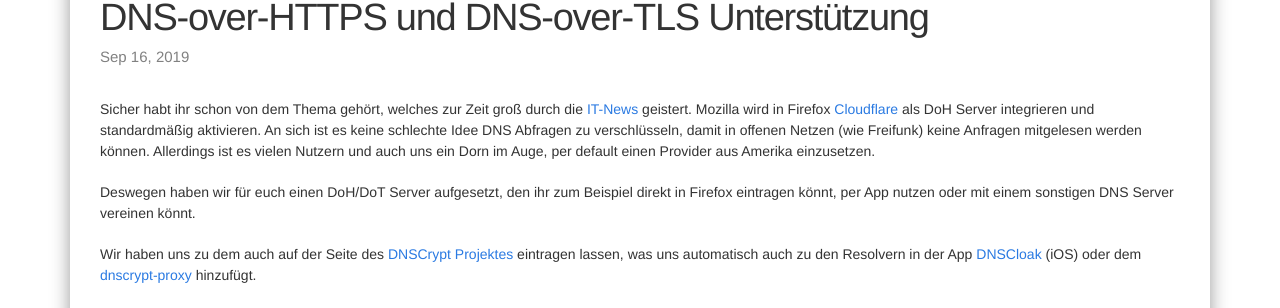
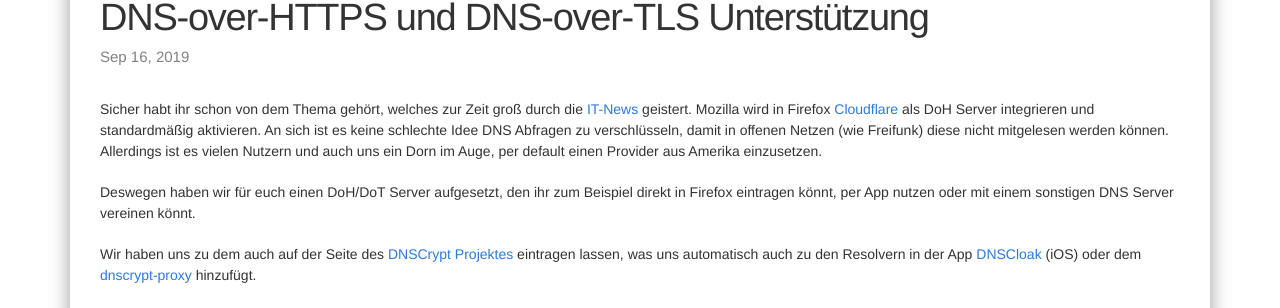
Before and after one commit to freifunkMUC/freifunkmuc.github.io, a Jekyll site: the page built from _posts/2019-09-16-doh-dot-ffmuc.markdown, in a window 1280 px wide and 900 px high. Shown: the part 112-420 px from the top of the window. Built offline with Jekyll 4.4.1, drawn with Linux system fonts in a browser that asks for light colours; some of the changed text lies outside the part shown.

Commit message:
Update 2019-09-16-doh-dot-ffmuc.markdown

````diff
--- a/_posts/2019-09-16-doh-dot-ffmuc.markdown
+++ b/_posts/2019-09-16-doh-dot-ffmuc.markdown
@@ -5,7 +5,7 @@ date:   2019-09-16 10:00:00
 categories: freifunkmuc
 ---
 
-Sicher habt ihr schon von dem Thema gehört, welches zur Zeit groß durch die [IT-News](https://www.golem.de/news/wegen-cloudflare-openbsd-deaktiviert-doh-im-firefox-browser-1909-143884.html) geistert. Mozilla wird in Firefox [Cloudflare](https://cloudflare.com) als DoH Server integrieren und standardmäßig aktivieren. An sich ist es keine schlechte Idee DNS Abfragen zu verschlüsseln, damit in offenen Netzen (wie Freifunk) keine Anfragen mitgelesen werden können. Allerdings ist es vielen Nutzern und auch uns ein Dorn im Auge, per default einen Provider aus Amerika einzusetzen.
+Sicher habt ihr schon von dem Thema gehört, welches zur Zeit groß durch die [IT-News](https://www.golem.de/news/wegen-cloudflare-openbsd-deaktiviert-doh-im-firefox-browser-1909-143884.html) geistert. Mozilla wird in Firefox [Cloudflare](https://cloudflare.com) als DoH Server integrieren und standardmäßig aktivieren. An sich ist es keine schlechte Idee DNS Abfragen zu verschlüsseln, damit in offenen Netzen (wie Freifunk) diese nicht mitgelesen werden können. Allerdings ist es vielen Nutzern und auch uns ein Dorn im Auge, per default einen Provider aus Amerika einzusetzen.
 
 Deswegen haben wir für euch einen DoH/DoT Server aufgesetzt, den ihr zum Beispiel direkt in Firefox eintragen könnt, per App nutzen oder mit einem sonstigen DNS Server vereinen könnt.
 
@@ -45,7 +45,7 @@ Falls ihr zuhause unbound als Resolver benutzt, ist das hinzufügen eines DoT Se
 ```
 
 ## Statistiken
-Natürlich, gibt es auch eine ausführliche [Statusseite](https://stats.ffmuc.net/d/tlvoghcZk/doh-dot?orgId=1&refresh=1m) auf der ihr alle möglichen Statistiken zu dem Dienst ansehen könnt.
+Natürlich gibt es auch eine ausführliche [Statusseite](https://stats.ffmuc.net/d/tlvoghcZk/doh-dot?orgId=1&refresh=1m) auf der ihr alle möglichen Statistiken zu dem Dienst ansehen könnt.
 
 ## Mehr zum Thema
 Wer noch mehr zu dem Thema wissen möchte, dem seien folgende Talks (englisch) empfohlen:
````
